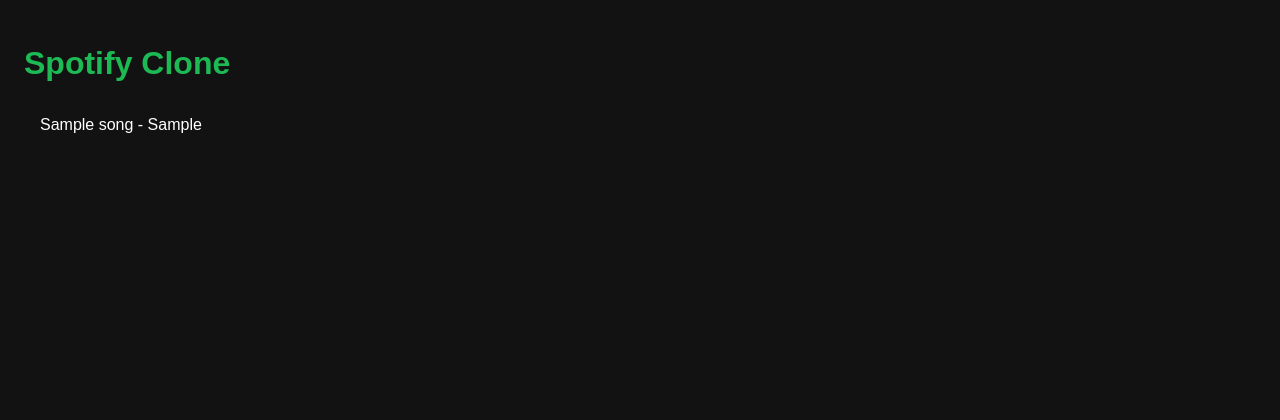
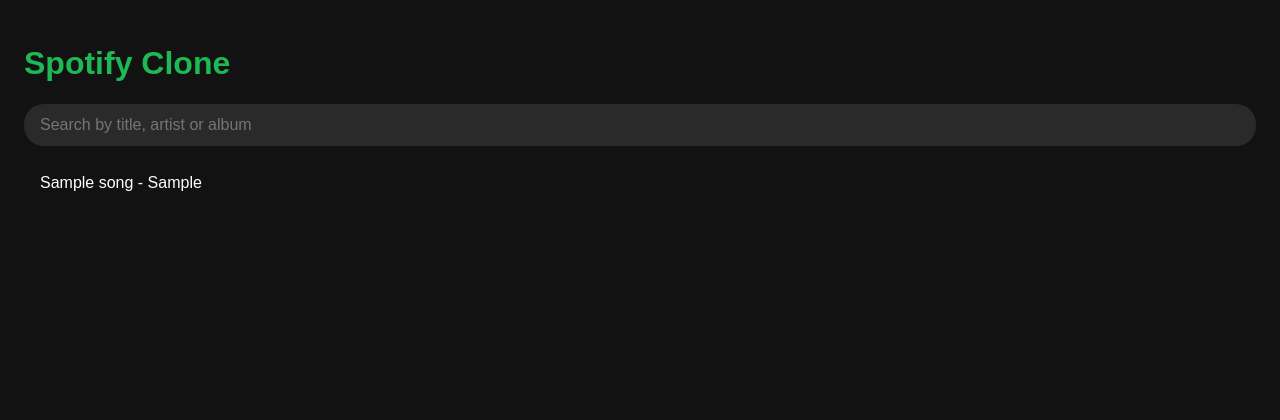
Before and after one commit to vinitkumar7629/spotify-clone, a FastAPI app: page / in a window 1280 px wide. Shown: the top 420 px of the page. Run offline with FastAPI, Linux system fonts and the light colour scheme; tables that the repository leaves empty hold one stand-in row (values such as "Sample post").

Commit message:
add song search: /api/songs/search endpoint and debounced search box

```diff
--- a/app/main.py
+++ b/app/main.py
@@ -1,6 +1,7 @@
 from fastapi import FastAPI, Depends, Request
 from fastapi.staticfiles import StaticFiles
 from fastapi.templating import Jinja2Templates
+from sqlalchemy import or_
 from sqlalchemy.orm import Session
 
 from .database import Base, engine, get_db
@@ -21,3 +22,19 @@ def home(request: Request):
 @app.get("/api/songs", response_model=list[schemas.SongOut])
 def list_songs(db: Session = Depends(get_db)):
     return db.query(models.Song).all()
+
+
+@app.get("/api/songs/search", response_model=list[schemas.SongOut])
+def search_songs(q: str = "", db: Session = Depends(get_db)):
+    q = q.strip()
+    if not q:
+        return db.query(models.Song).all()
+
+    pattern = f"%{q}%"
+    return db.query(models.Song).filter(
+        or_(
+            models.Song.title.ilike(pattern),
+            models.Song.artist.ilike(pattern),
+            models.Song.album.ilike(pattern),
+        )
+    ).all()
--- a/templates/index.html
+++ b/templates/index.html
@@ -15,6 +15,18 @@
 
         h1 {
             color: #1db954;
+        }
+
+        #search {
+            width: 100%;
+            box-sizing: border-box;
+            padding: 12px 16px;
+            margin-bottom: 16px;
+            border: none;
+            border-radius: 20px;
+            background: #2a2a2a;
+            color: #fff;
+            font-size: 16px;
         }
 
         .song {
@@ -63,6 +75,7 @@
 
 <body>
     <h1>Spotify Clone</h1>
+    <input id="search" type="text" placeholder="Search by title, artist or album">
     <div id="songs"></div>
 
     <div class="player">
@@ -76,40 +89,60 @@
 
     <script>
         let songs = [];
-        let current = -1;
+        let currentId = null;
+        let debounceTimer;
 
         const list = document.getElementById("songs");
         const audio = document.getElementById("audio");
         const nowPlaying = document.getElementById("now-playing");
+        const searchInput = document.getElementById("search");
 
-        async function loadSongs() {
-            const response = await fetch("/api/songs");
-            songs = await response.json();
+        async function loadSongs(q = "") {
+            const response = await fetch("/api/songs/search?q=" + encodeURIComponent(q));
+            const results = await response.json();
+            if (q !== searchInput.value.trim()) return; // a newer search replaced this one
+            songs = results;
             render();
         }
 
         function render() {
             list.innerHTML = "";
-            songs.forEach((song, i) => {
+            if (songs.length === 0) {
+                list.textContent = "No songs found";
+                return;
+            }
+            songs.forEach((song) => {
                 const row = document.createElement("div");
-                row.className = "song" + (i === current ? " active" : "");
+                row.className = "song" + (song.id === currentId ? " active" : "");
                 row.textContent = song.title + " - " + song.artist;
-                row.onclick = () => play(i);
+                row.onclick = () => play(song);
                 list.appendChild(row);
             });
         }
 
-        function play(i) {
-            current = i;
-            audio.src = songs[i].audio_file;
+        function play(song) {
+            currentId = song.id;
+            audio.src = song.audio_file;
             audio.play();
-            nowPlaying.textContent = "Now playing: " + songs[i].title + " - " + songs[i].artist;
+            nowPlaying.textContent = "Now playing: " + song.title + " - " + song.artist;
             render();
         }
 
-        document.getElementById("next").onclick = () => play((current + 1) % songs.length);
-        document.getElementById("prev").onclick = () => play((current - 1 + songs.length) % songs.length);
-        audio.addEventListener("ended", () => play((current + 1) % songs.length));
+        function step(direction) {
+            if (songs.length === 0) return;
+            const i = songs.findIndex((s) => s.id === currentId);
+            const next = i === -1 ? 0 : (i + direction + songs.length) % songs.length;
+            play(songs[next]);
+        }
+
+        searchInput.addEventListener("input", () => {
+            clearTimeout(debounceTimer);
+            debounceTimer = setTimeout(() => loadSongs(searchInput.value.trim()), 300);
+        });
+
+        document.getElementById("next").onclick = () => step(1);
+        document.getElementById("prev").onclick = () => step(-1);
+        audio.addEventListener("ended", () => step(1));
 
         loadSongs();
     </script>
```
